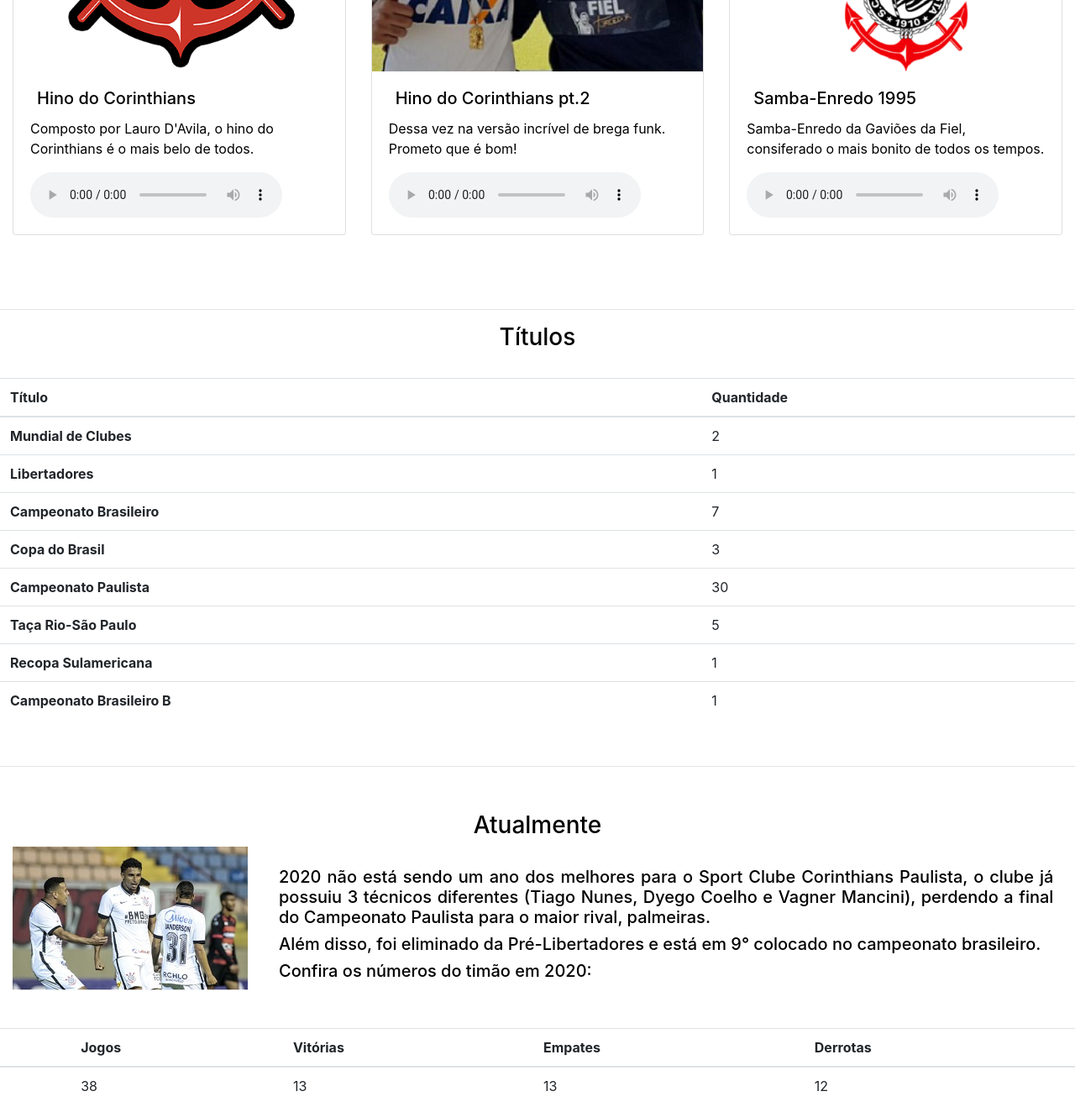
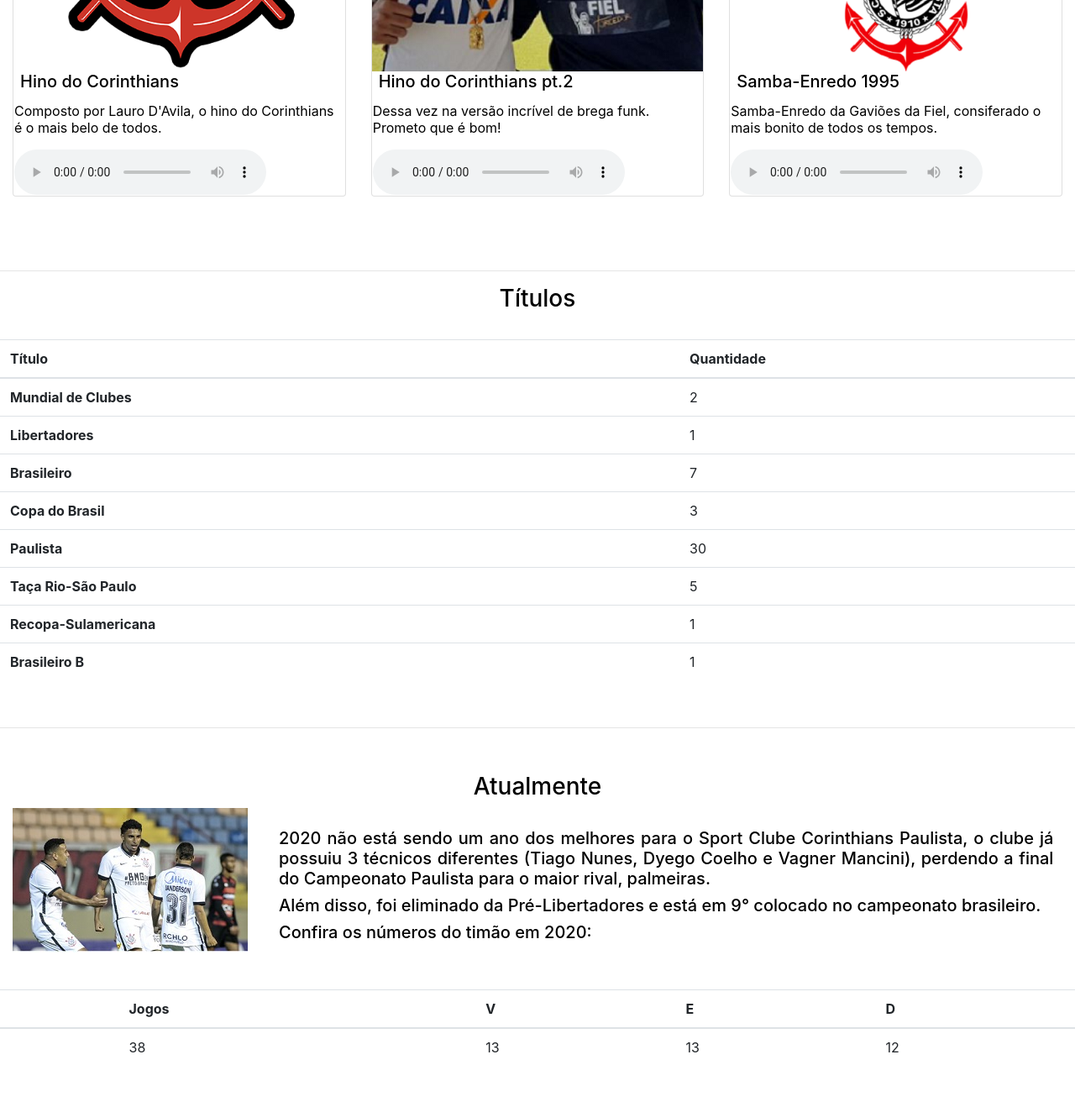
Before and after one commit to gustavohpinto/gustavopinto.github.io, a plain HTML site: page corinthians/index.html in a window 1280 px wide. Shown: the part 5120-6438 px from the top of the page at 84% size. Drawn offline with nearby package versions, Linux system fonts and the light colour scheme.

Commit message:
CorinthiansVersão2

```diff
--- a/corinthians/css/estilo.css
+++ b/corinthians/css/estilo.css
@@ -112,6 +112,14 @@
 
  .tabela{
   padding-top: 2%;
+ }
+
+ .letra{
+   align-items: center;
+ }
+
+ audio{
+   align-items: center;
  }
 
  abbr[title],
--- a/corinthians/index.html
+++ b/corinthians/index.html
@@ -231,14 +231,21 @@
     <br>
 
   <div class="tabela container-fluid">
+
     <div class="row ">
         <div class="col-lg-4 col-md-4">
         <div class="card">
           <img class="card-img-top" src="imagem/simbolonav.png" alt="Card image cap">
           <div class="card-body">
             <h5 class="card-title">Hino do Corinthians</h5>
+              <table>
+                <tr>
+                  <td class="letra">
                     <p class="card-text">Composto por Lauro D'Avila, o hino do Corinthians é o mais belo de todos.</p>
                     <audio controls><source src="musicas/WhatsApp Audio 2020-11-03 at 23.00.29 (1).mpeg"></audio>
+                  </td>
+                </tr>
+              </table>
           </div>
         </div>
     </div>
@@ -248,8 +255,14 @@
           <img class="card-img-top" src="imagem/brega.PNG" alt="Card image cap">
           <div class="card-body">
             <h5 class="card-title">Hino do Corinthians pt.2</h5>
+            <table>
+              <tr>
+                <td class="letra">
                   <p class="card-text">Dessa vez na versão incrível de brega funk. Prometo que é bom!</p>
                   <audio controls><source src="musicas/WhatsApp Audio 2020-11-03 at 23.00.29.mpeg"></audio>
+                </td>
+              </tr>
+            </table>
           </div>
         </div>
       </div>
@@ -259,12 +272,19 @@
               <img class="card-img-top" src="imagem/gavioes.png" alt="Card image cap">
               <div class="card-body">
                 <h5 class="card-title">Samba-Enredo 1995</h5>
+                <table>
+                  <tr>
+                    <td class="letra">
                       <p class="card-text">Samba-Enredo da Gaviões da Fiel, consiferado o mais bonito de todos os tempos.</p>
                       <audio controls><source src="musicas/WhatsApp Audio 2020-11-03 at 23.00.29 (2).mpeg"></audio>
+                    </td>
+                  </tr>
+                </table>
               </div>
             </div>
           </div>
     </div>
+
   </div>
 
   </section>
@@ -294,7 +314,7 @@
           <td>1</td>
         </tr>
         <tr>
-          <th scope="row">Campeonato Brasileiro</th>
+          <th scope="row">Brasileiro</th>
           <td>7</td>
         </tr>
         <tr>
@@ -302,7 +322,7 @@
           <td>3</td>
         </tr>
         <tr>
-          <th scope="row">Campeonato Paulista</th>
+          <th scope="row">Paulista</th>
           <td>30</td>
         </tr>
         <tr>
@@ -310,11 +330,11 @@
           <td>5</td>
         </tr>
         <tr>
-          <th scope="row">Recopa Sulamericana</th>
+          <th scope="row">Recopa-Sulamericana</th>
           <td>1</td>
         </tr>
         <tr>
-          <th scope="row">Campeonato Brasileiro B</th>
+          <th scope="row">Brasileiro B</th>
           <td>1</td>
         </tr>
       </tbody>
@@ -328,7 +348,7 @@
   <section id="atualmente">
     <h3>Atualmente</h3>
 
-    <span class="image main" id="imgesq"><img src="imagem/2020.jpg" alt="" /> </span>
+    <span class="image main d-none d-md-block" id="imgesq"><img src="imagem/2020.jpg" alt="" /> </span>
     <h5><br><span data-toggle="counter-up">2020</span> não está sendo um ano dos melhores para o Sport Clube Corinthians Paulista, o clube já possuiu 3 técnicos diferentes (Tiago Nunes, Dyego Coelho e Vagner Mancini), perdendo a final do Campeonato Paulista para o maior rival, palmeiras.</h5>
     <h5>Além disso, foi eliminado da Pré-Libertadores e está em 9° colocado no campeonato brasileiro.</h5>
     <h5>Confira os números do timão em 2020:</h5>
@@ -341,9 +361,9 @@
         <tr>
           <th scope="col"></th>
           <th scope="col">Jogos</th>
-          <th scope="col">Vitórias</th>
-          <th scope="col">Empates</th>
-          <th scope="col">Derrotas</th>
+          <th scope="col">V</th>
+          <th scope="col">E</th>
+          <th scope="col">D</th>
         </tr>
       </thead>
       <tbody>
```
Also changed, not shown: corinthians/css/bootstrap.css. Lines whose indentation alone changed are shown as unchanged.
